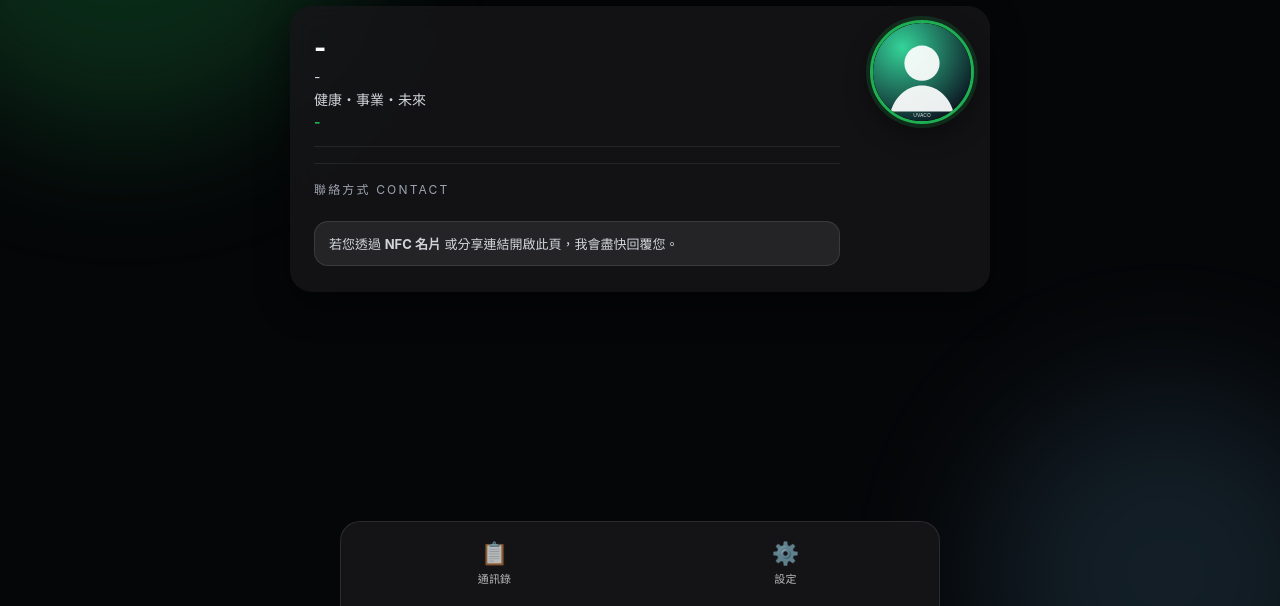
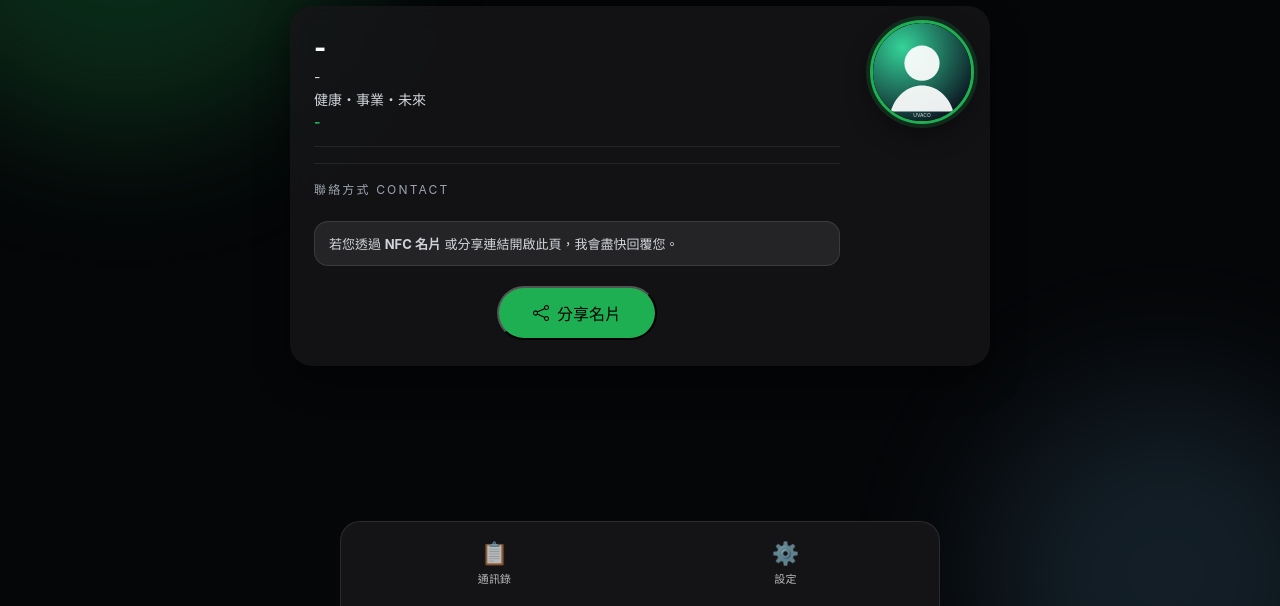
Before and after one commit to stanley00316/Electronic-business-card--4, a plain HTML site: page card.html in a window 1280 px wide. Shown: the part 194-800 px from the top of the page. Drawn offline with nearby package versions, Linux system fonts and the light colour scheme.

Commit message:
Add Share Card button and functionality to card.html

```diff
--- a/card.html
+++ b/card.html
@@ -76,6 +76,17 @@
     </div>
     <div class="hint lang-en">
       If you opened this page via <strong>NFC card</strong> or shared link, I will respond as soon as possible.
+    </div>
+
+    <!-- 分享名片功能 -->
+    <div style="margin-top: 20px; text-align: center;">
+      <button class="btn btn-primary" onclick="shareMyCard()" style="background-color: var(--uvaco-green); color: white; display: inline-flex; align-items: center; gap: 8px; width: auto; min-width: 160px;">
+        <svg xmlns="http://www.w3.org/2000/svg" width="16" height="16" fill="currentColor" viewBox="0 0 16 16">
+          <path d="M13.5 1a1.5 1.5 0 1 0 0 3 1.5 1.5 0 0 0 0-3zM11 2.5a2.5 2.5 0 1 1 .603 1.628l-6.718 3.12a2.499 2.499 0 0 1 0 1.504l6.718 3.12a2.5 2.5 0 1 1-.488.876l-6.718-3.12a2.5 2.5 0 1 1 0-3.256l6.718-3.12A2.5 2.5 0 0 1 11 2.5zm-8.5 4a1.5 1.5 0 1 0 0 3 1.5 1.5 0 0 0 0-3zm11 5.5a1.5 1.5 0 1 0 0 3 1.5 1.5 0 0 0 0-3z"/>
+        </svg>
+        <span class="lang-zh">分享名片</span>
+        <span class="lang-en">Share Card</span>
+      </button>
     </div>
 
 </div>
@@ -309,6 +320,29 @@ document.addEventListener('DOMContentLoaded', function () {
     }
   })();
 });
+
+function shareMyCard() {
+  const url = window.location.href;
+  const title = document.title;
+  const text = '這是我的電子名片，請惠賜指教！';
+
+  if (navigator.share) {
+    navigator.share({
+      title: title,
+      text: text,
+      url: url,
+    })
+    .catch((error) => console.log('Error sharing', error));
+  } else {
+    // Fallback for browsers that don't support Web Share API
+    navigator.clipboard.writeText(url).then(function() {
+      alert('名片連結已複製到剪貼簿！');
+    }, function(err) {
+      console.error('Could not copy text: ', err);
+      prompt('請手動複製連結：', url);
+    });
+  }
+}
 </script>
 
 </body>
```
Lines whose indentation alone changed are shown as unchanged.
